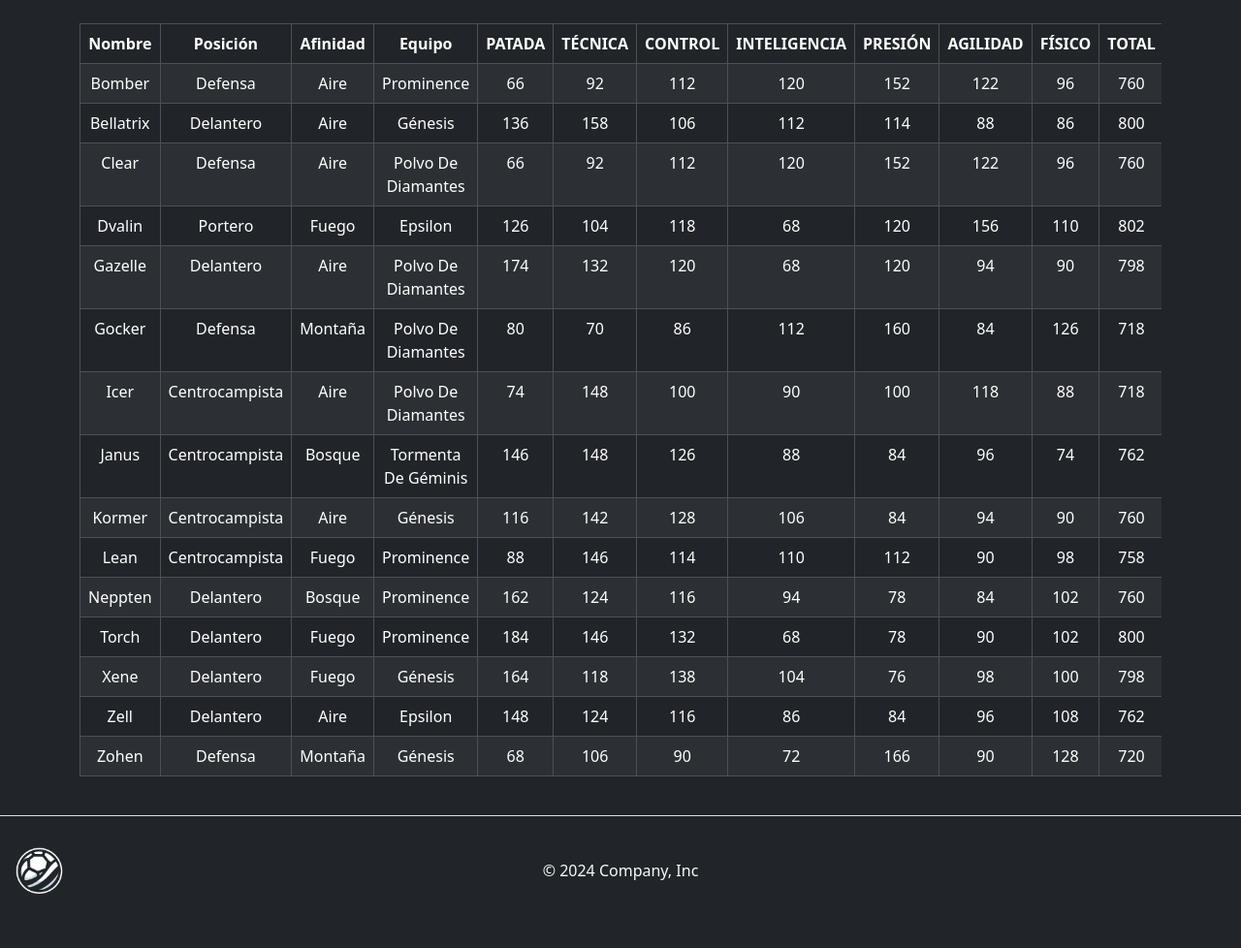
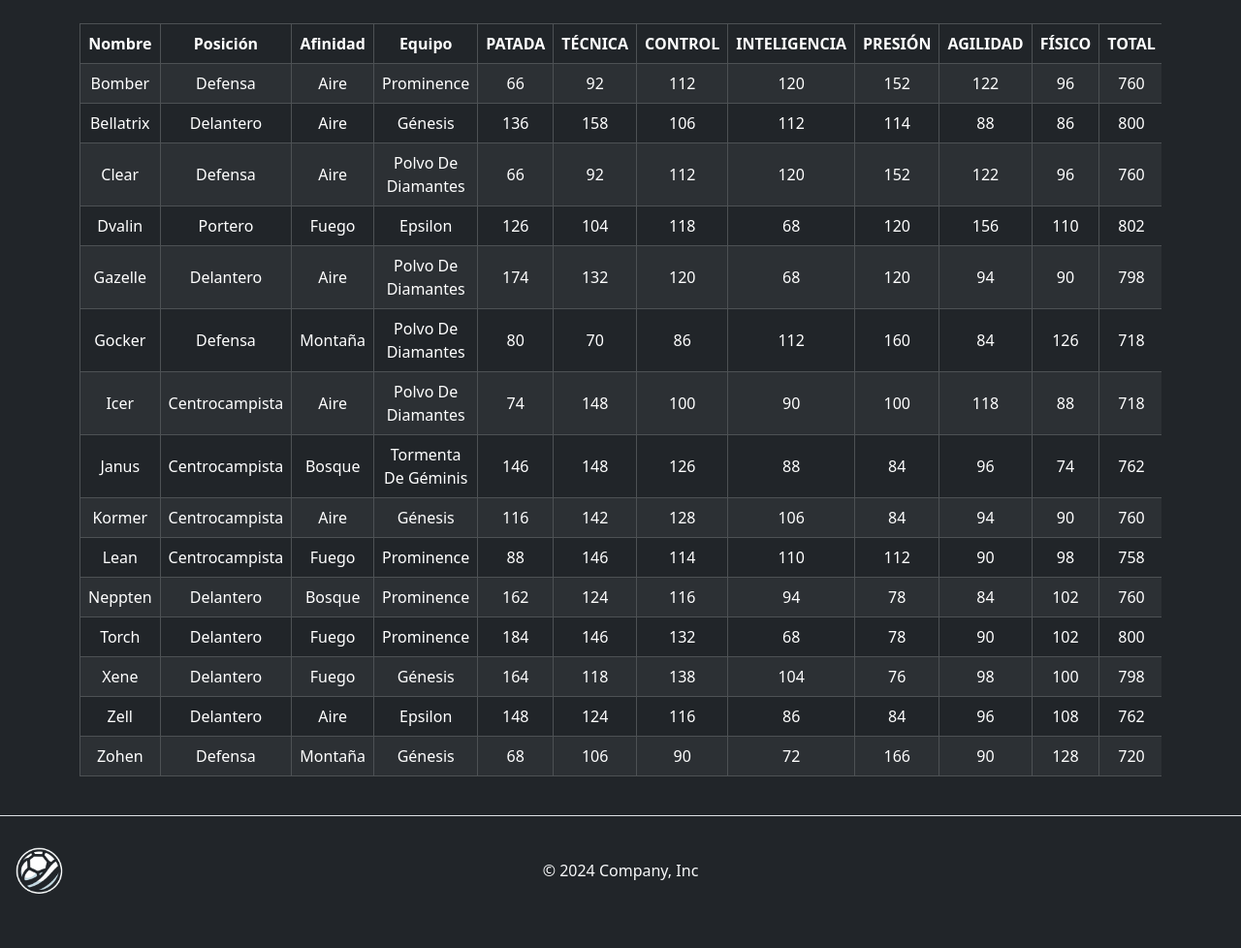
Before and after one commit to IceForClass/Inazuma-Project, a PHP site: page /paginas/Stats.php in a window 1280 px wide. Shown: the part 113-1091 px from the top of the page at 97% size. Run offline with PHP 8.4, Linux system fonts and the light colour scheme; data comes from the database, SQL or seed files in the repository.

Commit message:
A Little Improvement

```diff
--- a/paginas/Stats.php
+++ b/paginas/Stats.php
@@ -18,7 +18,7 @@
     <main>
         <div class="container d-flex justify-content-center">
             <div class="table-responsive">
-                <table class="table table-dark table-striped table-bordered text-center rounded">
+                <table class="table table-dark table-striped table-bordered text-center align-middle">
                     <thead>
                         <!--Cabeza de la tabla-->
                         <tr>
```
